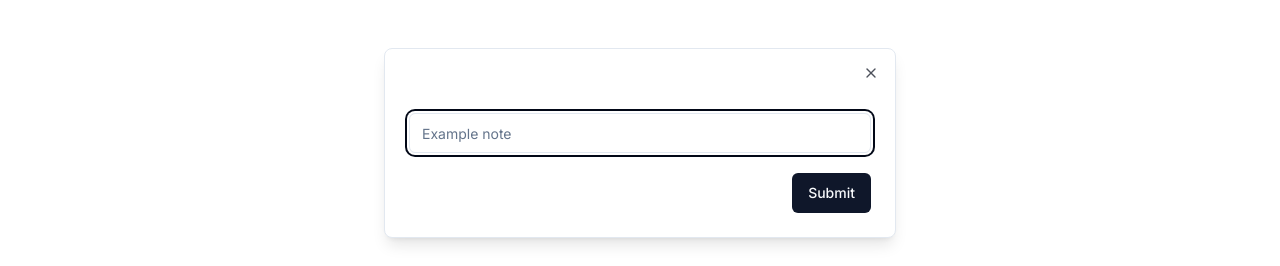
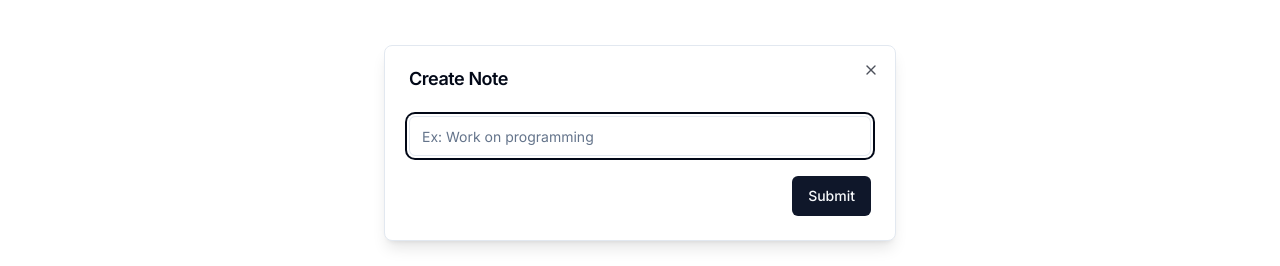
Before and after one commit to jeanduong0929/minimal, a Next.js app: page /dashboard in a window 1280 px wide. Both pictures are taken after a click on the button "New note". Shown: the part 257-523 px from the top of the page. Built offline with nearby package versions, Linux system fonts and the light colour scheme; no server answers.

Commit message:
Fixed title and new note dialog

```diff
--- a/app/api/auth/[...nextauth]/route.ts
+++ b/app/api/auth/[...nextauth]/route.ts
@@ -60,6 +60,10 @@ const handler = NextAuth({
       let providerId = "";
       let providerType = "";
       let credentials;
+
+      if (!user) {
+        return false;
+      }
 
       if (account && account.provider === "github") {
         const githubProfile = profile as GithubProfile;
--- a/app/dashboard/page.tsx
+++ b/app/dashboard/page.tsx
@@ -407,10 +407,13 @@ const NewNoteDialog: React.FC<NewNoteDialogProps> = ({
     <>
       <Dialog open={open} onOpenChange={() => setOpen(!open)}>
         <DialogContent>
-          <form onSubmit={handleNewNoteForm}>
-            <div className="w-full pb-5 pt-10">
+          <DialogHeader>
+            <DialogTitle>Create Note</DialogTitle>
+          </DialogHeader>
+          <form onSubmit={handleNewNoteForm} className="pt-3">
+            <div className="w-full pb-5">
               <FormInput
-                placeholder={"Example note"}
+                placeholder={"Ex: Work on programming"}
                 type={"text"}
                 value={title}
                 onChange={handleTitle}
--- a/app/layout.tsx
+++ b/app/layout.tsx
@@ -1,7 +1,6 @@
 import "./globals.css";
 import Footer from "@/components/footer";
 import Session from "@/contexts/session-provider";
-import ThemeProvider from "@/contexts/theme-provider";
 import { Inter } from "next/font/google";
 import { Toaster } from "@/components/ui/toaster";
 import type { Metadata } from "next";
@@ -9,8 +8,8 @@ import type { Metadata } from "next";
 const inter = Inter({ subsets: ["latin"] });
 
 export const metadata: Metadata = {
-  title: "Create Next App",
-  description: "Generated by create next app",
+  title: "minimal",
+  description: "Minimal Todo App",
 };
 
 export default function RootLayout({
```
